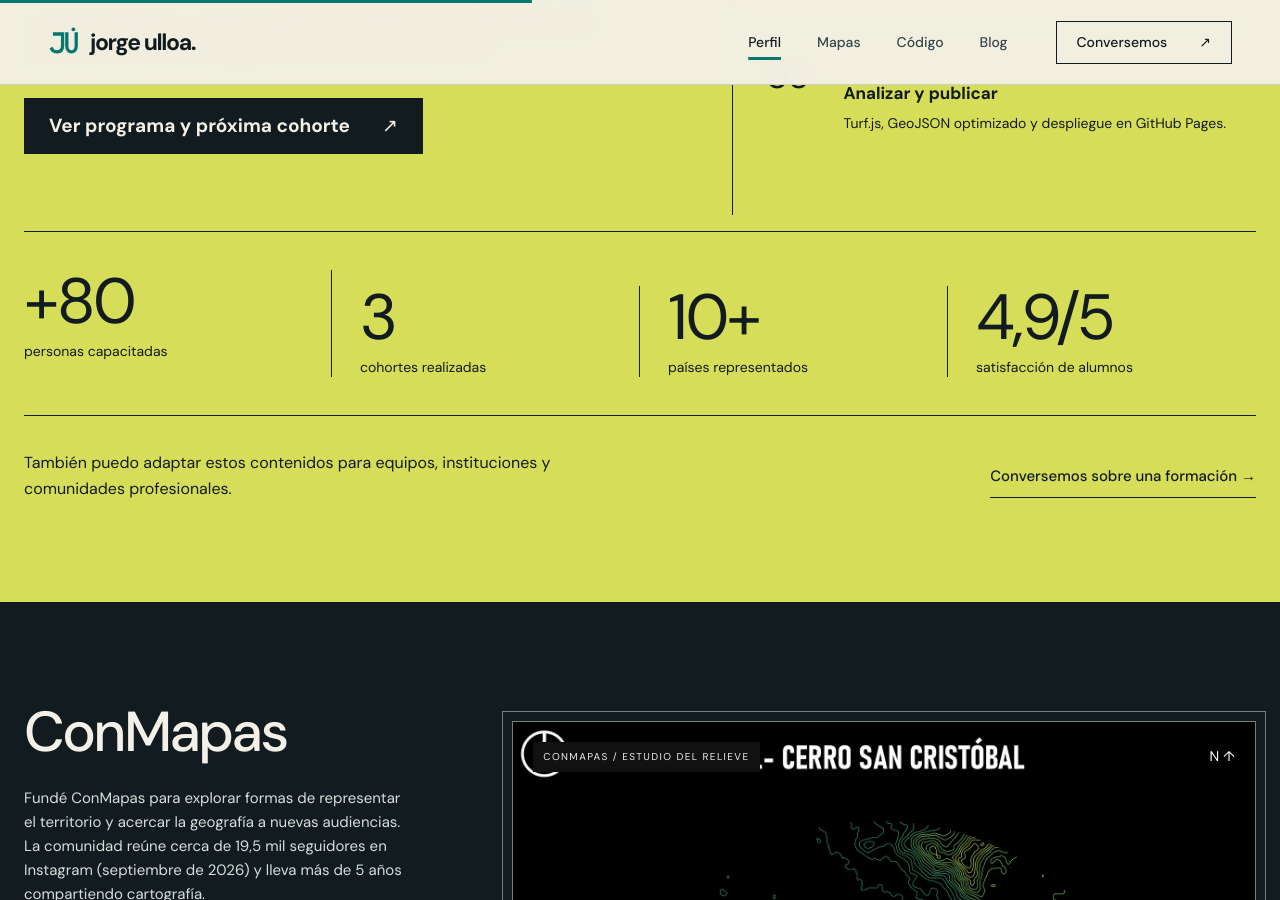
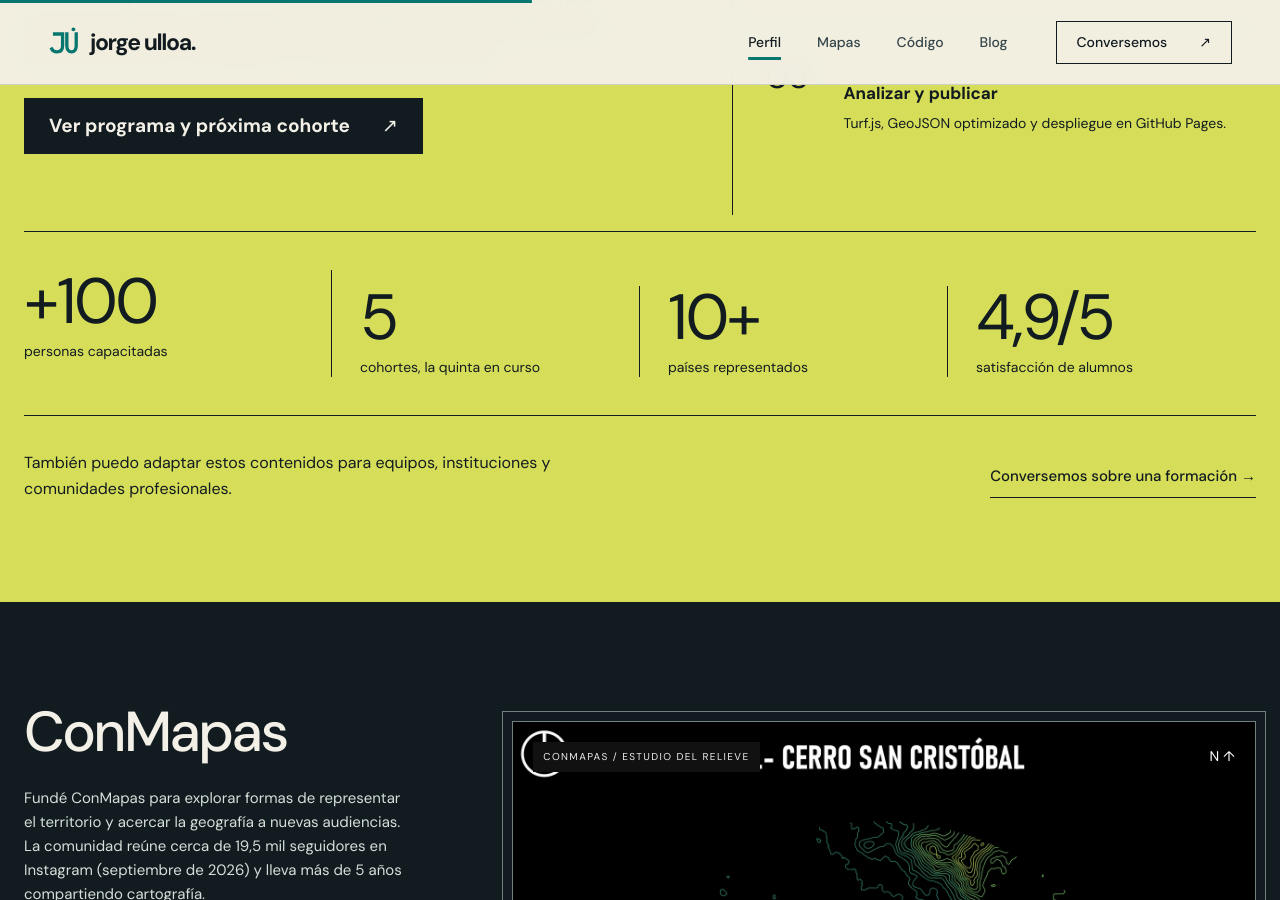
Before and after one commit to geoidegeoidal/geoidegeoidal.github.io, a Jekyll site: the page built from index.html, in a window 1280 px wide and 900 px high, scrolled down 4084 px. Built offline with Jekyll 4.4.1, drawn with Linux system fonts in a browser that asks for light colours.

Commit message:
Add custom domain julloa.space and update bootcamp metrics

```diff
--- a/_config.yml
+++ b/_config.yml
@@ -2,7 +2,7 @@ title: "Jorge Ulloa Roa"
 description: "Geógrafo y analista de datos espaciales. Cartografía, automatización e información ambiental para comprender el territorio y tomar mejores decisiones."
 email: jorge.ulloa.roa@gmail.com
 baseurl: ""
-url: "https://geoidegeoidal.github.io"
+url: "https://julloa.space"
 github_username: geoidegeoidal
 linkedin_username: jorge-ulloa-roa
 lang: es
--- a/index.html
+++ b/index.html
@@ -62,9 +62,9 @@ description: Jorge Ulloa Roa. Geógrafo, analista espacial y formador en desarro
       <li><span>03</span><div><h4>Analizar y publicar</h4><p>Turf.js, GeoJSON optimizado y despliegue en GitHub Pages.</p></div></li>
     </ol>
   </article>
-  <div class="course-metrics" aria-label="Resultados de las cohortes realizadas">
-    <p><strong>+80</strong><span>personas capacitadas</span></p>
-    <p><strong>3</strong><span>cohortes realizadas</span></p>
+  <div class="course-metrics" aria-label="Resultados del Bootcamp">
+    <p><strong>+100</strong><span>personas capacitadas</span></p>
+    <p><strong>5</strong><span>cohortes, la quinta en curso</span></p>
     <p><strong>10+</strong><span>países representados</span></p>
     <p><strong>4,9/5</strong><span>satisfacción de alumnos</span></p>
   </div>
--- a/propuesta.html
+++ b/propuesta.html
@@ -54,9 +54,9 @@ sitemap: false
       <li><span>03</span><div><h4>Analizar y publicar</h4><p>Turf.js, GeoJSON optimizado y despliegue en GitHub Pages.</p></div></li>
     </ol>
   </article>
-  <div class="course-metrics" aria-label="Resultados de las cohortes realizadas">
-    <p><strong>+80</strong><span>personas capacitadas</span></p>
-    <p><strong>3</strong><span>cohortes realizadas</span></p>
+  <div class="course-metrics" aria-label="Resultados del Bootcamp">
+    <p><strong>+100</strong><span>personas capacitadas</span></p>
+    <p><strong>5</strong><span>cohortes, la quinta en curso</span></p>
     <p><strong>10+</strong><span>países representados</span></p>
     <p><strong>4,9/5</strong><span>satisfacción de alumnos</span></p>
   </div>
```
Also changed, not shown: AGENTS.md (+3 -1 lines), HANDOFF.md (+8 -0 lines), CNAME (line endings or trailing spaces), README.md.
